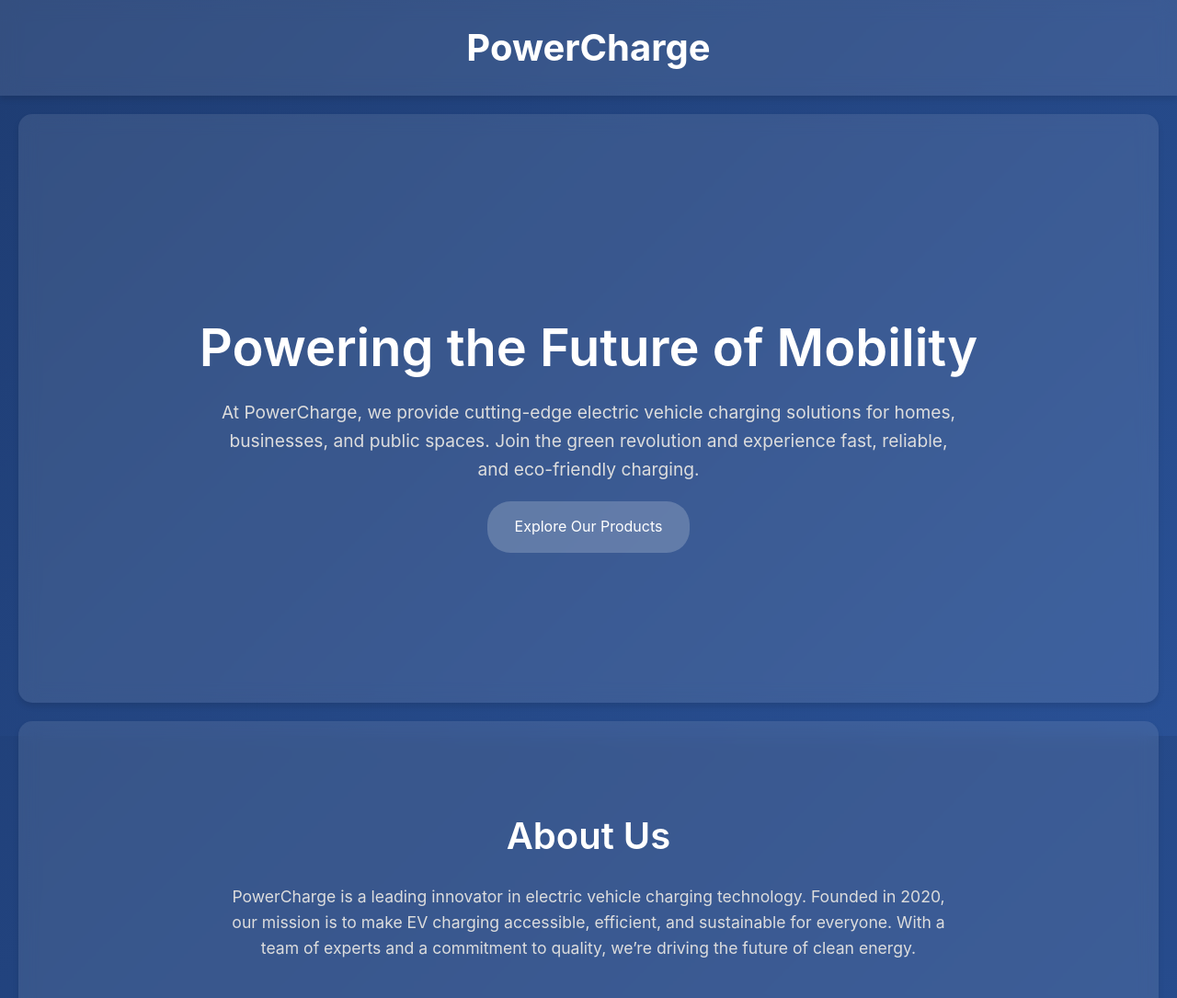
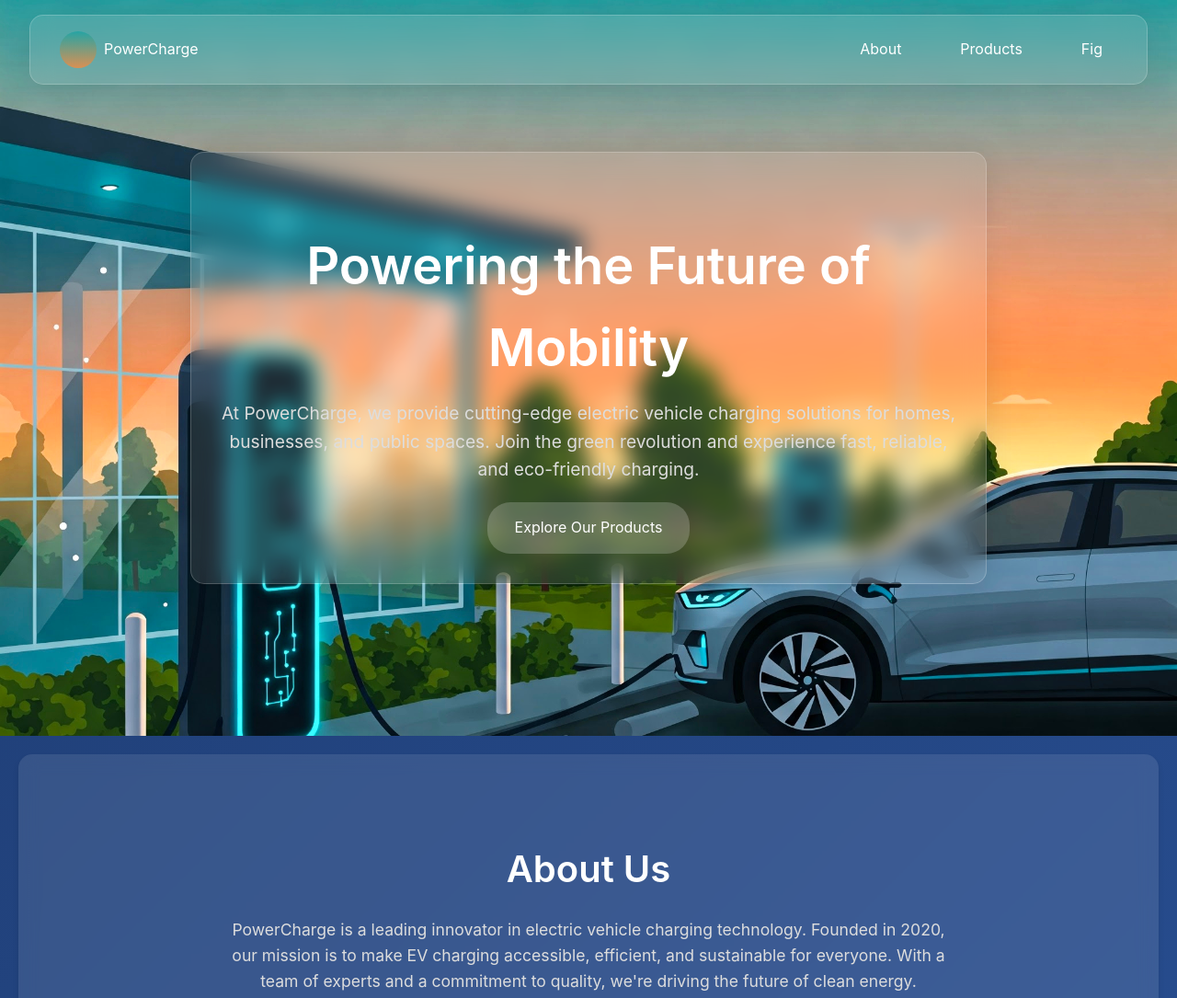
Before and after one commit to ai-joe-git/Showroom-template., a plain HTML site: page index.html in a window 1280 px wide. Shown: the top 1085 px of the page at 92% size. Drawn offline with Linux system fonts and the light colour scheme.

Commit message:
Update index.html

```diff
--- a/index.html
+++ b/index.html
@@ -32,6 +32,109 @@
       100% { background-position: 0% 50%; }
     }
 
+    /* New Navigation Styles */
+    .nav-container {
+      position: fixed;
+      top: 0;
+      left: 0;
+      right: 0;
+      z-index: 1000;
+      padding: 1rem 2rem;
+    }
+
+    .glass-nav {
+      background: rgba(255, 255, 255, 0.1);
+      backdrop-filter: blur(12px);
+      border-radius: 15px;
+      padding: 1rem 2rem;
+      display: flex;
+      justify-content: space-between;
+      align-items: center;
+      box-shadow: 0 4px 30px rgba(0, 0, 0, 0.1);
+      border: 1px solid rgba(255, 255, 255, 0.2);
+    }
+
+    .logo {
+      display: flex;
+      align-items: center;
+      gap: 0.5rem;
+    }
+
+    .logo-symbol {
+      width: 40px;
+      height: 40px;
+      position: relative;
+      display: flex;
+      align-items: center;
+      justify-content: center;
+    }
+
+    .logo-symbol::before {
+      content: '';
+      position: absolute;
+      width: 100%;
+      height: 100%;
+      background: linear-gradient(135deg, #00a8b5, #ff8c42);
+      border-radius: 50%;
+      transform: rotate(45deg);
+    }
+
+    .nav-links {
+      display: flex;
+      gap: 2rem;
+      align-items: center;
+    }
+
+    .nav-links a {
+      color: white;
+      text-decoration: none;
+      padding: 0.5rem 1rem;
+      border-radius: 8px;
+      transition: background-color 0.3s ease;
+    }
+
+    .nav-links a:hover {
+      background: rgba(255, 255, 255, 0.2);
+    }
+
+    /* Hero Section with Local Image */
+    .hero {
+      display: flex;
+      align-items: center;
+      justify-content: center;
+      height: 100vh;
+      text-align: center;
+      padding: 0 20px;
+      position: relative;
+      overflow: hidden;
+    }
+
+    .hero::before {
+      content: '';
+      position: absolute;
+      top: 0;
+      left: 0;
+      width: 100%;
+      height: 100%;
+      background-image: url('IMG_20250206_170214.jpg');
+      background-size: cover;
+      background-position: center;
+      background-repeat: no-repeat;
+      z-index: -1;
+    }
+
+    .hero-content {
+      background: rgba(255, 255, 255, 0.1);
+      backdrop-filter: blur(12px);
+      padding: 2rem;
+      border-radius: 15px;
+      box-shadow: 0 4px 30px rgba(0, 0, 0, 0.1);
+      border: 1px solid rgba(255, 255, 255, 0.2);
+      max-width: 800px;
+      margin: 0 auto;
+    }
+
+    /* Rest of the original styles remain unchanged */
     body::before {
       content: '';
       position: absolute;
@@ -44,7 +147,6 @@
       animation: moveBackground 10s infinite;
     }
 
-    /* Header */
     header {
       background: rgba(255, 255, 255, 0.1);
       backdrop-filter: blur(10px);
@@ -57,21 +159,6 @@
       margin: 0;
       font-size: 2.5em;
       font-weight: bold;
-    }
-
-    /* Hero Section */
-    .hero {
-      display: flex;
-      align-items: center;
-      justify-content: center;
-      height: 80vh;
-      text-align: center;
-      padding: 0 20px;
-      background: rgba(255, 255, 255, 0.1);
-      backdrop-filter: blur(10px);
-      margin: 20px;
-      border-radius: 15px;
-      box-shadow: 0 4px 6px rgba(0, 0, 0, 0.1);
     }
 
     .hero-content h2 {
@@ -110,7 +197,6 @@
       100% { opacity: 1; }
     }
 
-    /* About Us Section */
     .about-us {
       padding: 60px 20px;
       background: rgba(255, 255, 255, 0.1);
@@ -134,7 +220,6 @@
       text-align: center;
     }
 
-    /* Company Info Section */
     .company-info {
       display: flex;
       justify-content: space-around;
@@ -161,7 +246,6 @@
       color: #ddd;
     }
 
-    /* Product List Section */
     .product-list {
       display: flex;
       flex-wrap: wrap;
@@ -222,9 +306,20 @@
   </style>
 </head>
 <body>
-  <header>
-    <h1>PowerCharge</h1>
-  </header>
+  <!-- New Navigation -->
+  <div class="nav-container">
+    <nav class="glass-nav">
+      <div class="logo">
+        <div class="logo-symbol"></div>
+        <span>PowerCharge</span>
+      </div>
+      <div class="nav-links">
+        <a href="#about">About</a>
+        <a href="#products">Products</a>
+        <a href="#fig">Fig</a>
+      </div>
+    </nav>
+  </div>
 
   <!-- Hero Section -->
   <section class="hero">
@@ -236,9 +331,9 @@
   </section>
 
   <!-- About Us Section -->
-  <section class="about-us">
+  <section class="about-us" id="about">
     <h2>About Us</h2>
-    <p>PowerCharge is a leading innovator in electric vehicle charging technology. Founded in 2020, our mission is to make EV charging accessible, efficient, and sustainable for everyone. With a team of experts and a commitment to quality, we’re driving the future of clean energy.</p>
+    <p>PowerCharge is a leading innovator in electric vehicle charging technology. Founded in 2020, our mission is to make EV charging accessible, efficient, and sustainable for everyone. With a team of experts and a commitment to quality, we're driving the future of clean energy.</p>
   </section>
 
   <!-- Company Info Section -->
@@ -280,7 +375,6 @@
       <p><strong>Price:</strong> £299.99</p>
       <a href="product3.html">View Details</a>
     </div>
-    <!-- Add more products here -->
   </section>
 </body>
 </html>
```
